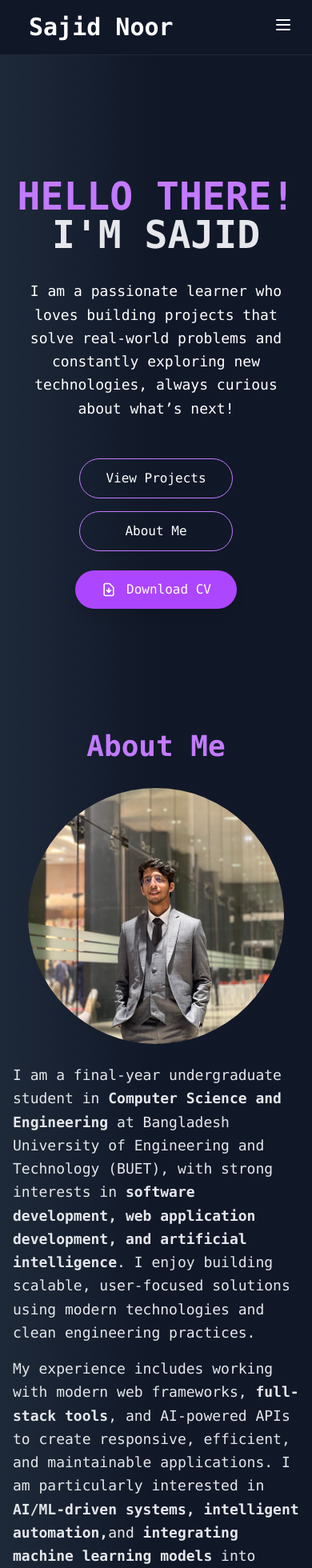
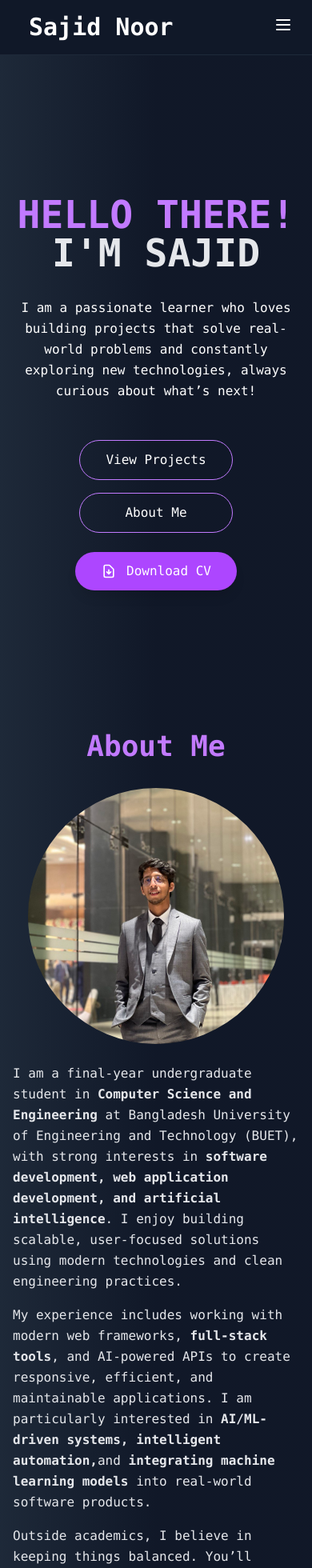
Before and after one commit to SajidNoor5051/Sajid-Noor-Portfolio, a React (Vite) app: page / in a window 390 px wide. Shown: the top 1960 px of the page at 80% size. Built offline with nearby package versions, Linux system fonts and the light colour scheme.

Commit message:
Resume uploaded

```diff
--- a/src/Sections/About.jsx
+++ b/src/Sections/About.jsx
@@ -64,21 +64,21 @@ const About = () => {
           </div>
 
           <div className="w-full md:w-3/4 lg:w-4/5 text-gray-200">
-            <p className="text-lg mb-4 leading-relaxed">
+            <p className="lg:text-lg md:text-sm mb-4 leading-relaxed">
               I am a final-year undergraduate student in <b>Computer Science and Engineering </b>
               at Bangladesh University of Engineering and Technology (BUET),
               with strong interests in <b>software development, web application development,
               and artificial intelligence</b>. I enjoy building scalable, user-focused solutions
               using modern technologies and clean engineering practices.
             </p>
-            <p className="text-lg mb-4 leading-relaxed">
+            <p className="lg:text-lg md:text-sm mb-4 leading-relaxed">
               My experience includes working with modern web frameworks, <b>full-stack tools</b>,
               and AI-powered APIs to create responsive, efficient, and maintainable applications.
               I am particularly interested in <b>AI/ML-driven systems, intelligent automation,</b>
               and <b>integrating machine learning models</b> into real-world software products.
 
             </p>
-            <p className="text-lg leading-relaxed">
+            <p className="lg:text-lg md:text-sm leading-relaxed">
               Outside academics, I believe in keeping things balanced. You’ll usually find me
               traveling around Bangladesh, playing football, or relaxing with music—especially
               guitar and other instruments. These interests help me stay creative,
--- a/src/Sections/Home.jsx
+++ b/src/Sections/Home.jsx
@@ -89,7 +89,7 @@ const Home = () => {
           </h1>
         </div>
 
-        <p className="max-w-2xl mx-auto mt-8 text-white text-lg leading-relaxed hover:text-gray-300 transition-colors">
+        <p className="max-w-2xl mx-auto mt-8 text-white lg:text-lg md:text-sm leading-relaxed hover:text-gray-300 transition-colors">
           I am a passionate learner who loves building projects that solve
           real-world problems and constantly exploring new technologies, always
           curious about what’s next!
```
Also changed, not shown: 1 other file (tests, documents, lock files or other folders).
